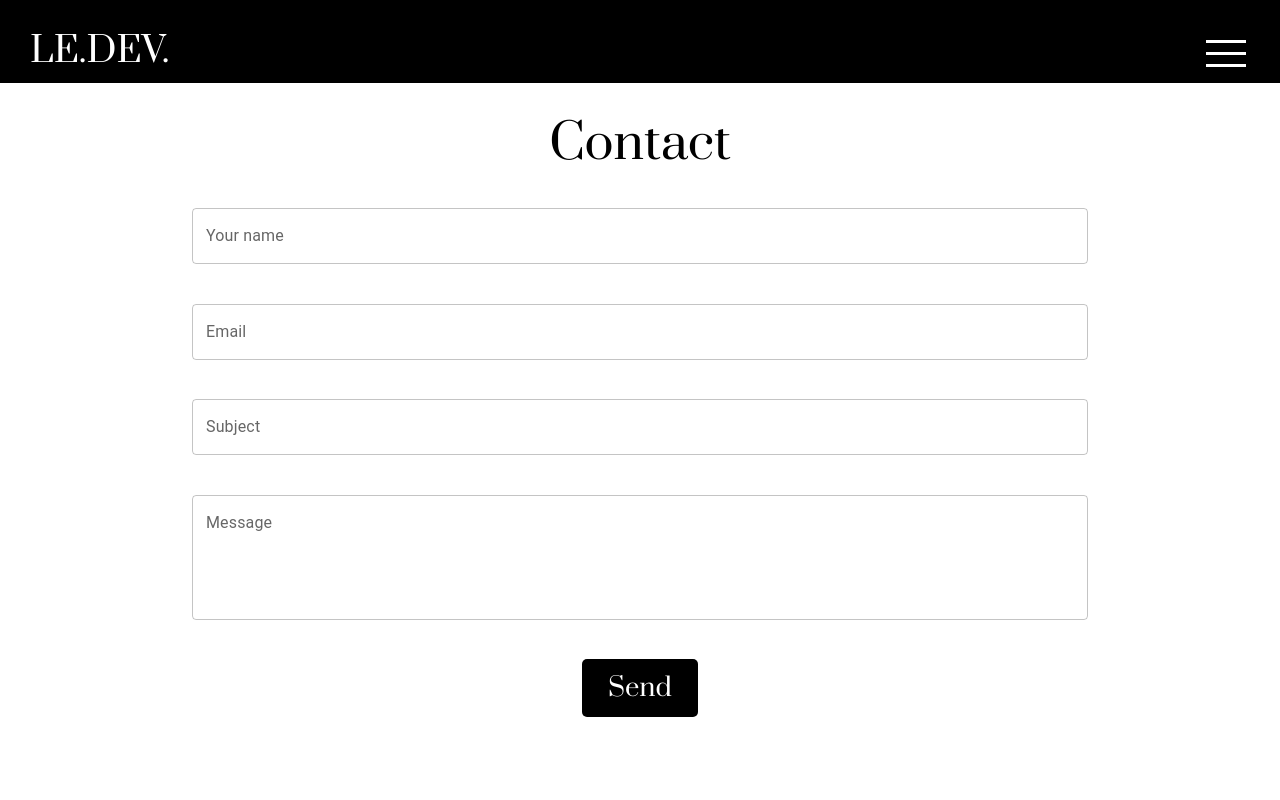
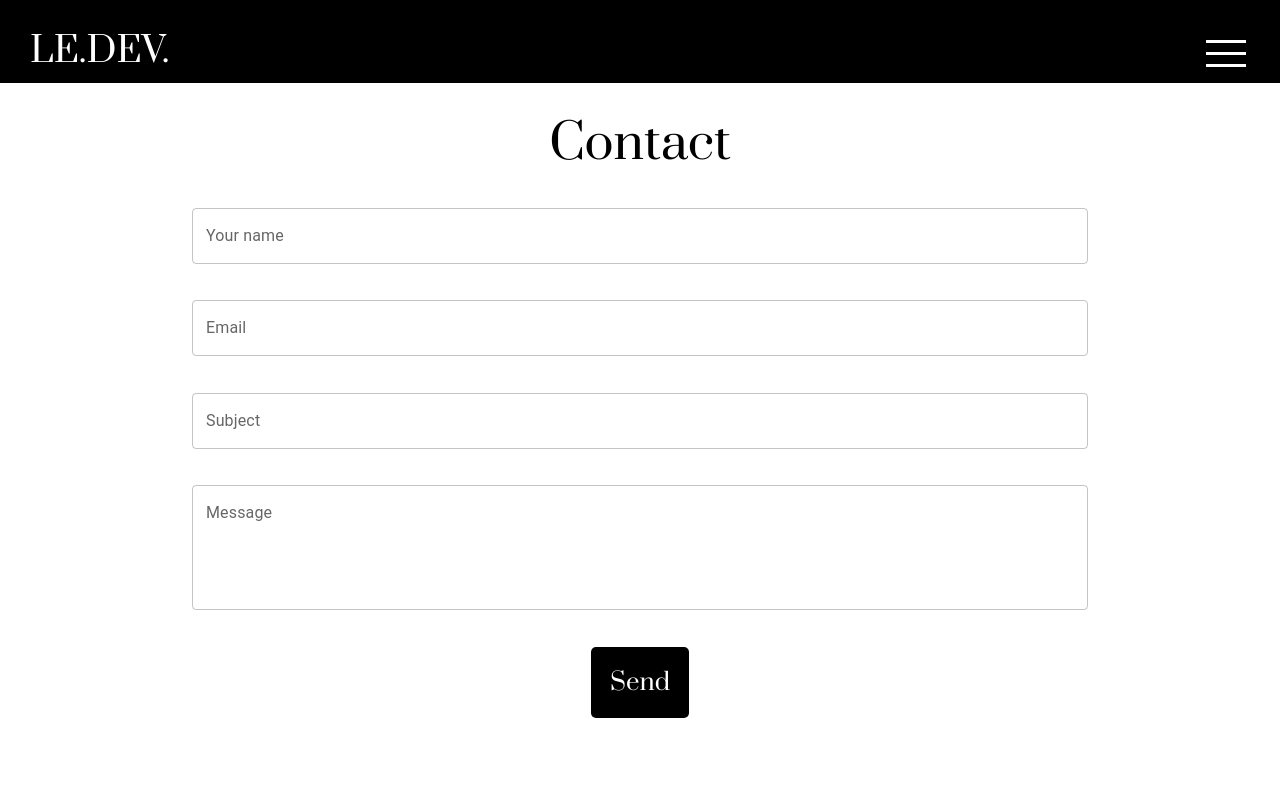
Before and after one commit to LuisTerceroIII/le.dev., a React (Create React App) app: page /contact in a window 1280 px wide. Shown: the top 800 px of the page. Built offline with nearby package versions, Linux system fonts and the light colour scheme.

Commit message:
fix contact form

```diff
--- a/src/App.css
+++ b/src/App.css
@@ -46,7 +46,7 @@
     margin-left: 60%;
   }
 
-  .landing-button {
+/*   .landing-button {
     display: flex;
     justify-content: center;
     align-items: center;
@@ -70,7 +70,7 @@
 .landing-button:hover {
   background-color: #4a4b4a;
   transition: background-color .3s ease-out;
-}
+} */
 
 @media (prefers-reduced-motion: no-preference) {
   .sun {
--- a/src/App.js
+++ b/src/App.js
@@ -1,6 +1,6 @@
 import React, { Fragment } from "react";
 import "./App.css";
-import LandingButton from "./components/Atoms/LandingButton/LandingButton";
+import Button from "./components/Atoms/button/Button";
 import AnimatedText from "react-animated-text-content";
 
 function App() {
@@ -15,7 +15,7 @@ function App() {
       >
         Luis Espinoza Software Developer
       </AnimatedText>
-      <LandingButton className={"landing-button"} text={"Explore"} />
+      <Button className={"button"} text={"Explore"} route={'/aboutme'} />
       <Fragment className={"background-images-home"}>
         <img className={"moon"} src={"./moon.svg"} alt={"sun"} />
         <img className={"sun"} src={"./sun3.svg"} alt={"sun"} />
--- a/src/components/Atoms/LandingButton/LandingButton.js
+++ /dev/null
@@ -1,10 +0,0 @@
-import React from 'react';
-import LandingButtonView from "./LandingButtonView";
-
-const LandingButton = ({className, text}) => {
-    return (
-        <LandingButtonView className={className} text={text}/>
-    );
-};
-
-export default LandingButton;
--- a/src/components/Atoms/LandingButton/LandingButtonView.js
+++ /dev/null
@@ -1,13 +0,0 @@
-import React  from "react";
-import { useNavigate } from 'react-router-dom';
-
-const LandingButtonView = ({ className, text }) => {
-    const navigate = useNavigate();
-  return (
-    <button className={className} onClick={() => navigate('/aboutme')}>
-      {text}
-    </button>
-  );
-};
-
-export default LandingButtonView;
--- /dev/null
+++ b/src/components/Atoms/button/Button.js
@@ -0,0 +1,10 @@
+import React from 'react';
+import ButtonView from "./ButtonView";
+
+const Button = ({className, text, route}) => {
+    return (
+        <ButtonView className={className} text={text} route={route}/>
+    );
+};
+
+export default Button;
--- /dev/null
+++ b/src/components/Atoms/button/ButtonView.js
@@ -0,0 +1,13 @@
+import React  from "react";
+import { useNavigate } from 'react-router-dom';
+import "./button.css"
+const ButtonView = ({ className, text, route=null }) => {
+    const navigate = useNavigate();
+  return (
+    <button className={className} onClick={route != null ? () => navigate(route): null} type="submit">
+      {text}
+    </button>
+  );
+};
+
+export default ButtonView;
--- /dev/null
+++ b/src/components/Atoms/button/button.css
@@ -0,0 +1,25 @@
+.button {
+    display: flex;
+    justify-content: center;
+    align-items: center;
+    background-color: var(--black);
+    border: none;
+    width: fit-content;
+    height: fit-content;
+    margin-top: 32px;
+    margin-left: 5%;
+    font-family:var(--title);
+    font-size: 24px;
+    cursor: pointer;
+    border-radius: 5px;
+    color: #ffffff;
+    z-index: 2;
+    margin-bottom: 5%;
+    transition: background-color .3s ease-out;
+    padding: 19px;
+  }
+
+.button:hover {
+  background-color: #4a4b4a;
+  transition: background-color .3s ease-out;
+}
--- a/src/components/sections/Contact/Contact.css
+++ b/src/components/sections/Contact/Contact.css
@@ -20,35 +20,8 @@
 
 .contact-button {
     margin: 0 auto;
-    text-align: center;
-    background-color: #000000;
-    border: none;
-    width: 23vw;
-    height: 15vw;
-    display:inline-block;
-    font-family: 'Prata', serif;
-
-    cursor: pointer;
-    border-radius: 5px;
-    color: #ffffff;
-    z-index: 2;
-    transition: all .5s ease-in;
-}
-
-.contact-button:hover {
-    transition: all .5s ease-in;
-    background-color: #4a4b4a;
 }
 
 .contact-error-sending-email {
     margin: 0 auto;
 }
-
-@media screen and (min-width: 600px) {
-    .contact-button {
-        width: 9vw;
-        height: 4.5vw;
-        font-size: 2vw;
-        margin-bottom: 5%;
-    }
-}
--- a/src/components/sections/Contact/ContactView.js
+++ b/src/components/sections/Contact/ContactView.js
@@ -3,6 +3,7 @@ import "./Contact.css";
 import { useForm } from "react-hook-form";
 import TextField from "@mui/material/TextField";
 import ClockLoader from "react-spinners/ClockLoader";
+import Button from "../../../components/Atoms/button/Button";
 
 const ContactView = ({
   sendEmail,
@@ -90,9 +91,7 @@ const ContactView = ({
             }
           />
         ) : (
-          <button type={"submit"} className={"contact-button"}>
-            Send
-          </button>
+          <Button className={"button contact-button"} text={"Send"}/>
         )}
         {errorSendingEmail ? (
           <p className={"contact-error-sending-email"}>
--- a/src/components/sections/Technologies/Technologies.css
+++ b/src/components/sections/Technologies/Technologies.css
@@ -1,5 +1,5 @@
 .technologies-container {
-    background-color: rgba(238, 238, 180, 0.32);
+    background-color: var(--white);
     height: fit-content;
     display: flex;
     flex-direction: column;
@@ -27,7 +27,7 @@
 
 @media screen and (min-width: 600px) {
     .technologies-container {
-        background-color: rgba(238, 238, 180, 0.32);
+        background-color: var(--white);
         height: 100vh;
         overflow: auto;
     }
```
Also changed, not shown: src/components/Atoms/LandingButton/LandingButton.css (deleted).
